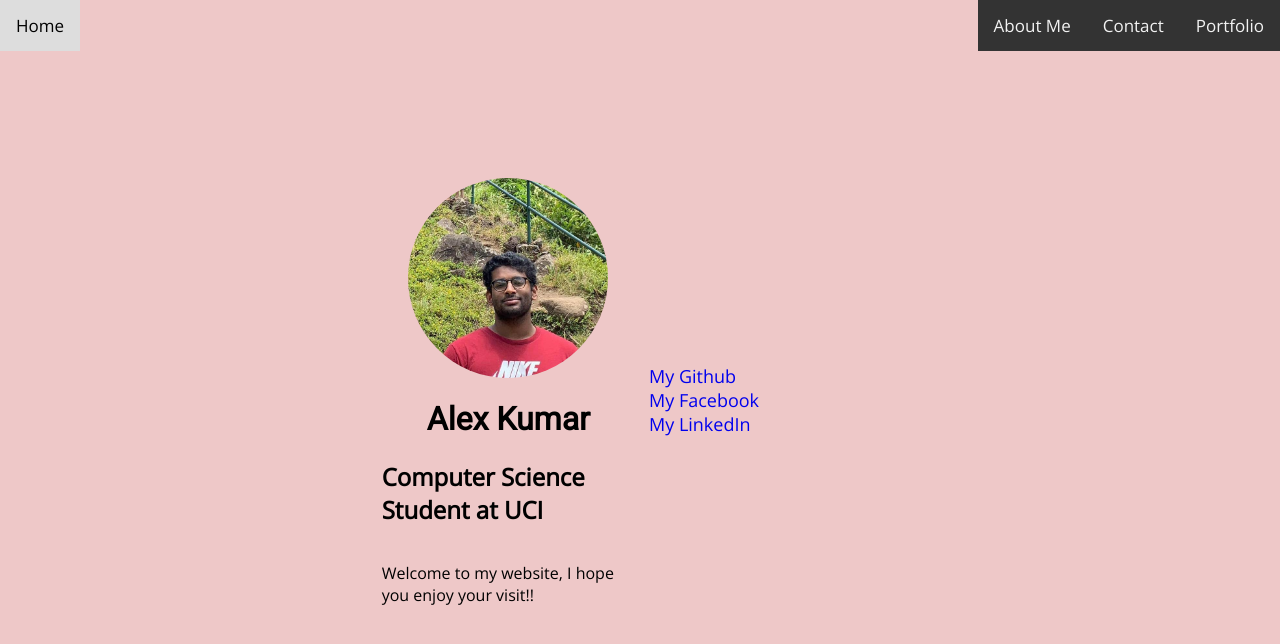
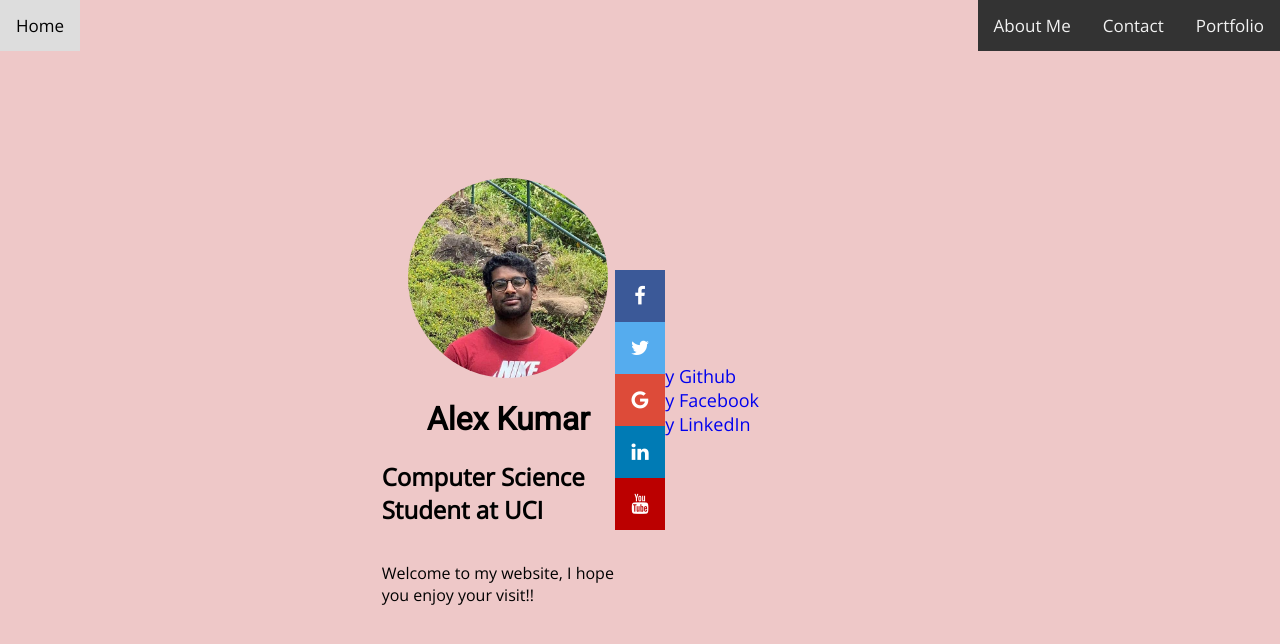
Before and after one commit to alexkumar520/alexkumar520.github.io, a plain HTML site: page index.html in a window 1280 px wide. Drawn offline with nearby package versions, Linux system fonts and the light colour scheme.

Commit message:
added social media links

```diff
--- a/index.html
+++ b/index.html
@@ -2,6 +2,7 @@
 	<title> Alex Kumar's Website </title>
 	<link rel="stylesheet" type="text/css" href="style.css">
 	<link href="https://fonts.googleapis.com/css?family=Open+Sans|Roboto" rel="stylesheet">
+	<link rel="stylesheet" href="https://cdnjs.cloudflare.com/ajax/libs/font-awesome/4.7.0/css/font-awesome.min.css">
 </head>
 
 <body>
@@ -29,4 +30,11 @@
 			</ul>
 		</div>
 	</div>
+	<div class="icon-bar">
+	  <a href="#" class="facebook"><i class="fa fa-facebook"></i></a>
+	  <a href="#" class="twitter"><i class="fa fa-twitter"></i></a>
+	  <a href="#" class="google"><i class="fa fa-google"></i></a>
+	  <a href="#" class="linkedin"><i class="fa fa-linkedin"></i></a>
+	  <a href="#" class="youtube"><i class="fa fa-youtube"></i></a>
+	</div>
 </body>
--- a/style.css
+++ b/style.css
@@ -112,3 +112,52 @@ body {
 .redirects a:hover {
   background-color: rgba(0, 0, 0, 0.1);
 }
+
+/* Fixed/sticky icon bar (vertically aligned 50% from the top of the screen) */
+.icon-bar {
+  position: fixed;
+  top: 50%;
+  -webkit-transform: translateY(-50%);
+  -ms-transform: translateY(-50%);
+  transform: translateY(-50%);
+}
+
+/* Style the icon bar links */
+.icon-bar a {
+  display: block;
+  text-align: center;
+  padding: 16px;
+  transition: all 0.3s ease;
+  color: white;
+  font-size: 20px;
+}
+
+/* Style the social media icons with color, if you want */
+.icon-bar a:hover {
+  background-color: #000;
+}
+
+.facebook {
+  background: #3B5998;
+  color: white;
+}
+
+.twitter {
+  background: #55ACEE;
+  color: white;
+}
+
+.google {
+  background: #dd4b39;
+  color: white;
+}
+
+.linkedin {
+  background: #007bb5;
+  color: white;
+}
+
+.youtube {
+  background: #bb0000;
+  color: white;
+}
```
